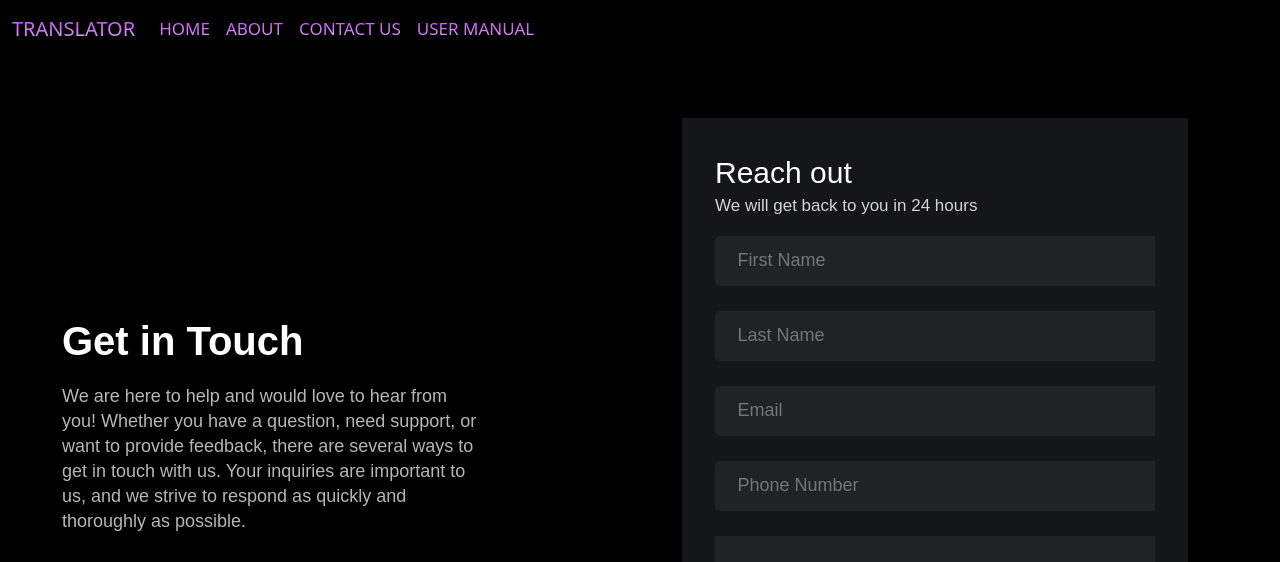
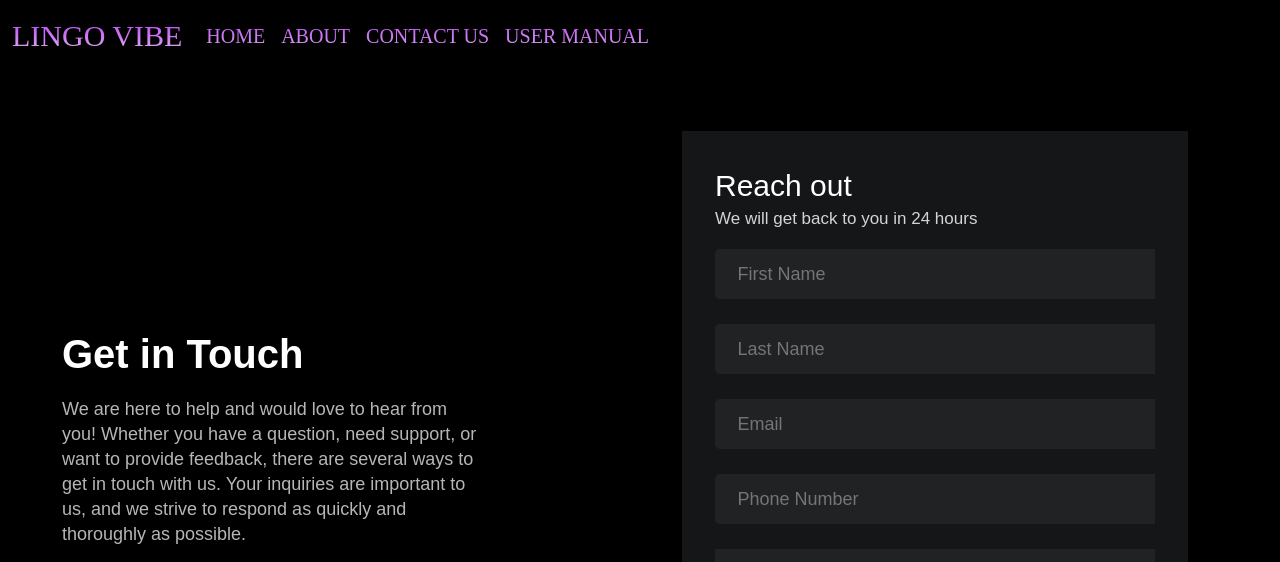
Before and after one commit to Meghs21/Hackathon_Translator, a website: page tempelates/contact.hbs in a window 1280 px wide. Shown: the top 562 px of the page. Drawn offline with nearby package versions, Linux system fonts and the light colour scheme; files that its build step writes are made by us from their sources.

Commit message:
Update contact.hbs

```diff
--- a/tempelates/contact.hbs
+++ b/tempelates/contact.hbs
@@ -7,11 +7,20 @@
 
         <link rel="stylesheet" href="css/contact.css">
          <script src="app.js"></script>
+         <style>
+          .main{
+        font-size: 30px;
+      }
+      .nav-link{
+        font-size: 20px;
+        font-family: 'Poppins';
+      }
+         </style>
     </head>
         <BODY>
           <nav class="navbar navbar-expand-lg bg-body-tertiary">
             <div class="container-fluid">
-              <a class="navbar-brand" href="#">TRANSLATOR</a>
+              <a class="navbar-brand main" style="font-family: 'POPPINS';" href="#">LINGO VIBE</a>
               <button class="navbar-toggler" type="button" data-bs-toggle="collapse" data-bs-target="#navbarSupportedContent" aria-controls="navbarSupportedContent" aria-expanded="false" aria-label="Toggle navigation">
                 <span class="navbar-toggler-icon"></span>
               </button>
```
